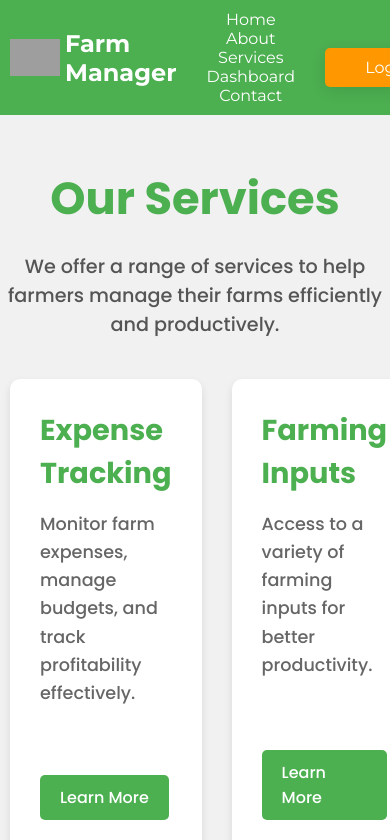
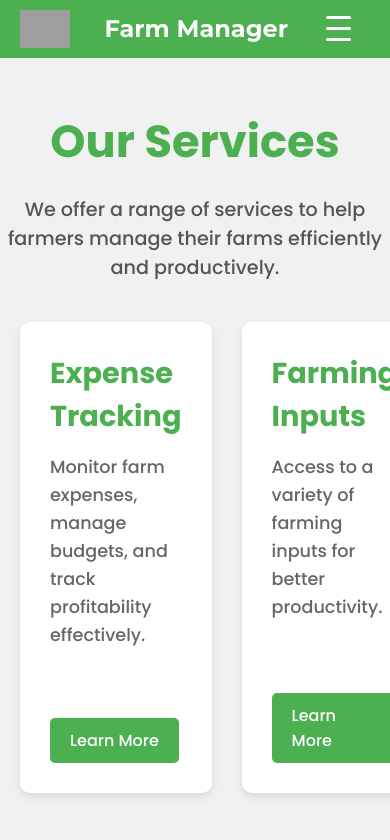
Before and after one commit to shubhamaher8/Farm-Manager, a React (Create React App) app: page /services in a window 390 px wide. Shown: the top 840 px of the page. Built offline with nearby package versions, Linux system fonts and the light colour scheme; grey boxes are pictures that could not be loaded.

Commit message:
Some UI fix

```diff
--- a/src/components/Header.js
+++ b/src/components/Header.js
@@ -1,7 +1,15 @@
-import React from 'react';
+import React, { useState } from 'react';
 import '../styles/Header.css';
 
+
 function Header() {
+  const [menuOpen, setMenuOpen] = useState(false);
+
+  // Function to toggle menu
+  const toggleMenu = () => {
+    setMenuOpen(!menuOpen);
+  };
+
   return (
     <header className="header">
       <div className="container">
@@ -10,10 +18,17 @@ function Header() {
           alt="Farm Manager Logo"
           className="logo"
         />
-        <h1 className="site-title">Farm Manager</h1>
+       <h1 className="site-title">Farm Manager</h1>
+
+        {/* Hamburger Menu Icon */}
+        <div className="hamburger" onClick={toggleMenu}>
+          <span></span>
+          <span></span>
+          <span></span>
+        </div>
 
         {/* Navigation Bar */}
-        <nav className="navbar">
+        <nav className={`navbar ${menuOpen ? 'nav-active' : ''}`}>
           <ul>
             <li><a href="/">Home</a></li>
             <li><a href="/About">About</a></li>
--- a/src/styles/Footer.css
+++ b/src/styles/Footer.css
@@ -4,7 +4,7 @@
   background-color: #000; /* Black background */
   color: #ffffff; /* White text */
   padding: 40px 20px; /* Padding for top/bottom and sides */
-  font-family: 'Arial', sans-serif; /* Consistent font */
+  font-family: 'Poppins', sans-serif; /* Consistent font */
   position: relative; /* Positioning for pseudo-elements */
 }
 
@@ -77,7 +77,7 @@
   left: 0;
   width: 100%;
   height: 100%;
-  background: rgba(255, 152, 0, 0.1); /* Light brand color overlay */
+  background: rgba(166, 166, 166, 0.1); /* Light brand color overlay */
   z-index: 0; /* Send it to the back */
 }
 
--- a/src/styles/Header.css
+++ b/src/styles/Header.css
@@ -1,103 +1,127 @@
 @import url('https://fonts.googleapis.com/css2?family=Montserrat:wght@400;700&display=swap');
 
 .header {
-  background-color: #4CAF50; /* Green background */
-  color: white; /* White text color */
+  background-color: #4CAF50;
+  color: white;
   padding: 10px 0;
-  font-family: 'Montserrat', sans-serif; /* Use the new font */
-  position: relative; /* Maintain flow in the document */
-  z-index: 1000; /* Ensure it stays on top */
+  font-family: 'Montserrat', sans-serif;
+  position: relative;
+  z-index: 1000;
 }
 
 .container {
   display: flex;
   justify-content: space-between;
   align-items: center;
-  max-width: 1200px; /* Set a max-width for the header */
-  margin: 0 auto; /* Center the header */
-  padding: 0 20px; /* Padding for sides */
+  max-width: 1200px;
+  margin: 0 auto;
+  padding: 0 20px;
 }
 
 .logo {
-  width: 50px; /* Adjust logo size */
-  height: auto; /* Maintain aspect ratio */
-  margin-right: -15px ;
+  width: 50px;
+  height: auto;
 }
 
 .site-title {
-  font-size: 1.8em; /* Larger title */
-  font-weight: 700; /* Bold title */
-  margin: 0 20px; /* Space between title and logo */
-}
-
-.navbar {
-  flex-grow: 1; /* Allow navbar to take available space */
-  text-align: center; /* Center nav items */
+  font-size: 1.8em;
+  font-weight: 700;
+  margin: 0 20px;
 }
 
 .navbar ul {
-  list-style: none; /* Remove bullet points */
-  padding: 0; /* Remove padding */
-  margin: 0; /* Remove margin */
-  display: flex; /* Flex layout */
-  justify-content: center; /* Center the nav items */
+  list-style: none;
+  padding: 0;
+  margin: 0;
+  display: flex;
+  justify-content: center;
 }
 
 .navbar li {
-  margin: 0 15px; /* Space between nav items */
+  margin: 0 15px;
 }
 
 .navbar a {
-  color: white; /* White links */
-  text-decoration: none; /* Remove underline */
-  font-weight: 400; /* Normal weight */
-  transition: color 0.3s ease; /* Smooth color transition */
+  color: white;
+  text-decoration: none;
+  font-weight: 400;
+  transition: color 0.3s ease;
 }
 
 .navbar a:hover {
-  color: #ffeb3b; /* Highlight on hover */
-  text-decoration: underline; /* Underline on hover */
+  color: #ffeb3b;
+  text-decoration: underline;
 }
 
 .cta-button {
-  margin-left: 20px; /* Space before button */
+  margin-left: 20px;
 }
 
 .btn {
   padding: 10px 20px;
-  background-color: #ff9800; /* Orange */
-  color: white; /* White text */
-  border: none; /* Remove border */
-  border-radius: 5px; /* Rounded corners */
-  text-decoration: none; /* Remove underline */
-  transition: background-color 0.3s ease; /* Smooth background color transition */
+  background-color: #ff9800;
+  color: white;
+  border: none;
+  border-radius: 5px;
+  text-decoration: none;
+  transition: background-color 0.3s ease;
 }
 
 .btn:hover {
-  background-color: #e68a00; /* Darker orange on hover */
+  background-color: #e68a00;
+}
+
+/* Hamburger icon */
+.hamburger {
+  display: none;
+  flex-direction: column;
+  cursor: pointer;
+}
+
+.hamburger span {
+  height: 3px;
+  width: 25px;
+  background-color: white;
+  margin: 4px;
+  border-radius: 2px;
 }
 
 /* Responsive Styles */
 @media (max-width: 768px) {
-  .container {
-    padding: 0 10px; /* Reduce side padding */
+  .navbar ul {
+    flex-direction: column;
+    position: absolute;
+    top: 100%;
+    left: 0;
+    width: 100%;
+    background-color: #4CAF50;
+    height: 0;
+    overflow: hidden;
+    transition: height 0.3s ease;
   }
 
-  .navbar ul {
-    flex-wrap: wrap; /* Allow wrapping of nav items */
+  .navbar.nav-active ul {
+    height: auto;
+    padding: 20px 0;
   }
 
   .navbar li {
-    margin: 0 10px; /* Adjust space for nav items */
+    margin: 15px 0;
+  }
+
+  .hamburger {
+    display: flex;
   }
 
   .site-title {
-    font-size: 1.5em; /* Smaller title on mobile */
+    font-size: 1.5em;
+  }
+
+  .cta-button {
+    display: none; /* Hide CTA on mobile */
   }
 }
 
-/* Main content styles */
 main {
-  padding-top: 80px; /* Add padding to the top of the main section */
-  /* Adjust this value according to your header height */
+  padding-top: 80px;
 }
```
